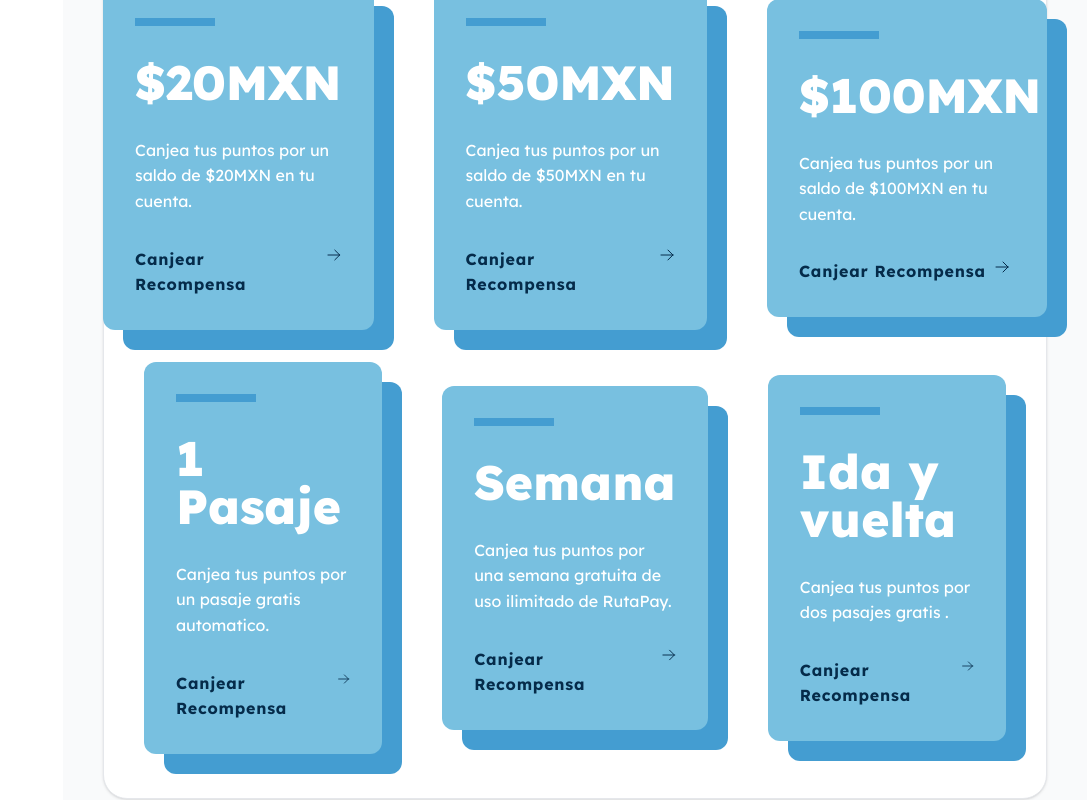
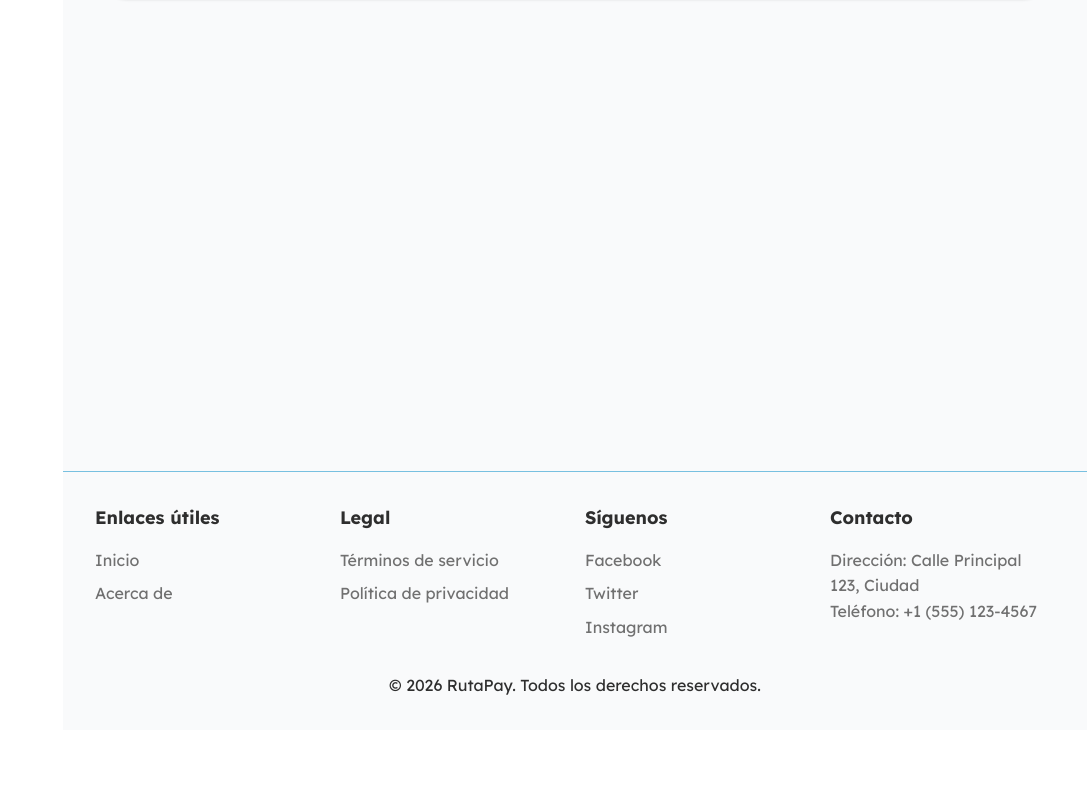
Before and after one commit to RutaPay/Web, a Vue app: page /rewards in a window 1280 px wide. Shown: the part 1340-2140 px from the top of the page, without its empty margins (193-1280 px from the left). After the commit the page ends 2070 px from the top, so only its background shows below. Built offline with nearby package versions, Linux system fonts and the light colour scheme; no server answers.

Commit message:
Remove unused reward options from RewardsView component

```diff
--- a/src/views/RewardsView.vue
+++ b/src/views/RewardsView.vue
@@ -120,177 +120,10 @@ const authStore = useAuthStore()
       >
         Canje de Puntos
       </h3>
-      <div class="h-100 flex items-center justify-center gap-15">
-        <div class="relative w-70 hover:scale-105 transition duration-300 cursor-pointer">
-          <div class="absolute -right-5 -bottom-5 bg-primary h-full w-full rounded-xl"></div>
-          <div class="relative bg-secondary text-white rounded-xl p-8 space-y-8">
-            <div class="h-2 w-20 bg-primary"></div>
-            <div class="text-5xl font-extrabold text-white">$20MXN</div>
-            <p class="leading-sung text-grey-400">
-              Canjea tus puntos por un saldo de $20MXN en tu cuenta.
-            </p>
-            <!-- Puedes cambiarlo por un botón si quieres -->
-            <a href="#" class="text-dark font-bold tracking-wider flex">
-              <span>Canjear Recompensa</span>
-              <svg
-                xmlns="http://www.w3.org/2000/svg"
-                fill="none"
-                viewBox="0 0 24 24"
-                stroke-width="1.5"
-                stroke="currentColor"
-                class="w-4 h-4 ml-2"
-              >
-                <path
-                  stroke-linecap="round"
-                  stroke-linejoin="round"
-                  d="M13.5 4.5 21 12m0 0-7.5 7.5M21 12H3"
-                />
-              </svg>
-            </a>
-          </div>
-        </div>
-        <div class="relative w-70 hover:scale-105 transition duration-300 cursor-pointer">
-          <div class="absolute -right-5 -bottom-5 bg-primary h-full w-full rounded-xl"></div>
-          <div class="relative bg-secondary text-white rounded-xl p-8 space-y-8">
-            <div class="h-2 w-20 bg-primary"></div>
-            <div class="text-5xl font-extrabold text-white">$50MXN</div>
-            <p class="leading-sung text-grey-400">
-              Canjea tus puntos por un saldo de $50MXN en tu cuenta.
-            </p>
-            <!-- Puedes cambiarlo por un botón si quieres -->
-            <a href="#" class="text-dark font-bold tracking-wider flex">
-              <span>Canjear Recompensa</span>
-              <svg
-                xmlns="http://www.w3.org/2000/svg"
-                fill="none"
-                viewBox="0 0 24 24"
-                stroke-width="1.5"
-                stroke="currentColor"
-                class="w-4 h-4 ml-2"
-              >
-                <path
-                  stroke-linecap="round"
-                  stroke-linejoin="round"
-                  d="M13.5 4.5 21 12m0 0-7.5 7.5M21 12H3"
-                />
-              </svg>
-            </a>
-          </div>
-        </div>
-        <div class="relative w-70 hover:scale-105 transition duration-300 cursor-pointer">
-          <div class="absolute -right-5 -bottom-5 bg-primary h-full w-full rounded-xl"></div>
-          <div class="relative bg-secondary text-white rounded-xl p-8 space-y-8">
-            <div class="h-2 w-20 bg-primary"></div>
-            <div class="text-5xl font-extrabold text-white">$100MXN</div>
-            <p class="leading-sung text-grey-400">
-              Canjea tus puntos por un saldo de $100MXN en tu cuenta.
-            </p>
-            <!-- Puedes cambiarlo por un botón si quieres -->
-            <a href="#" class="text-dark font-bold tracking-wider flex">
-              <span>Canjear Recompensa</span>
-              <svg
-                xmlns="http://www.w3.org/2000/svg"
-                fill="none"
-                viewBox="0 0 24 24"
-                stroke-width="1.5"
-                stroke="currentColor"
-                class="w-4 h-4 ml-2"
-              >
-                <path
-                  stroke-linecap="round"
-                  stroke-linejoin="round"
-                  d="M13.5 4.5 21 12m0 0-7.5 7.5M21 12H3"
-                />
-              </svg>
-            </a>
-          </div>
-        </div>
       </div>
       <div class="h-100 flex items-center justify-center gap-15">
-        <div class="relative w-70 hover:scale-105 transition duration-300 cursor-pointer">
-          <div class="absolute -right-5 -bottom-5 bg-primary h-full w-full rounded-xl"></div>
-          <div class="relative bg-secondary text-white rounded-xl p-8 space-y-8">
-            <div class="h-2 w-20 bg-primary"></div>
-            <div class="text-5xl font-extrabold text-white">1 Pasaje</div>
-            <p class="leading-sung text-grey-400">
-              Canjea tus puntos por un pasaje gratis automatico.
-            </p>
-            <!-- Puedes cambiarlo por un botón si quieres -->
-            <a href="#" class="text-dark font-bold tracking-wider flex">
-              <span>Canjear Recompensa</span>
-              <svg
-                xmlns="http://www.w3.org/2000/svg"
-                fill="none"
-                viewBox="0 0 24 24"
-                stroke-width="1.5"
-                stroke="currentColor"
-                class="w-4 h-4 ml-2"
-              >
-                <path
-                  stroke-linecap="round"
-                  stroke-linejoin="round"
-                  d="M13.5 4.5 21 12m0 0-7.5 7.5M21 12H3"
-                />
-              </svg>
-            </a>
-          </div>
-        </div>
-        <div class="relative w-70 hover:scale-105 transition duration-300 cursor-pointer">
-          <div class="absolute -right-5 -bottom-5 bg-primary h-full w-full rounded-xl"></div>
-          <div class="relative bg-secondary text-white rounded-xl p-8 space-y-8">
-            <div class="h-2 w-20 bg-primary"></div>
-            <div class="text-5xl font-extrabold text-white">Semana</div>
-            <p class="leading-sung text-grey-400">
-              Canjea tus puntos por una semana gratuita de uso ilimitado de RutaPay.
-            </p>
-            <!-- Puedes cambiarlo por un botón si quieres -->
-            <a href="#" class="text-dark font-bold tracking-wider flex">
-              <span>Canjear Recompensa</span>
-              <svg
-                xmlns="http://www.w3.org/2000/svg"
-                fill="none"
-                viewBox="0 0 24 24"
-                stroke-width="1.5"
-                stroke="currentColor"
-                class="w-4 h-4 ml-2"
-              >
-                <path
-                  stroke-linecap="round"
-                  stroke-linejoin="round"
-                  d="M13.5 4.5 21 12m0 0-7.5 7.5M21 12H3"
-                />
-              </svg>
-            </a>
-          </div>
-        </div>
-        <div class="relative w-70 hover:scale-105 transition duration-300 cursor-pointer">
-          <div class="absolute -right-5 -bottom-5 bg-primary h-full w-full rounded-xl"></div>
-          <div class="relative bg-secondary text-white rounded-xl p-8 space-y-8">
-            <div class="h-2 w-20 bg-primary"></div>
-            <div class="text-5xl font-extrabold text-white">Ida y vuelta</div>
-            <p class="leading-sung text-grey-400">Canjea tus puntos por dos pasajes gratis .</p>
-            <!-- Puedes cambiarlo por un botón si quieres -->
-            <a href="#" class="text-dark font-bold tracking-wider flex">
-              <span>Canjear Recompensa</span>
-              <svg
-                xmlns="http://www.w3.org/2000/svg"
-                fill="none"
-                viewBox="0 0 24 24"
-                stroke-width="1.5"
-                stroke="currentColor"
-                class="w-4 h-4 ml-2"
-              >
-                <path
-                  stroke-linecap="round"
-                  stroke-linejoin="round"
-                  d="M13.5 4.5 21 12m0 0-7.5 7.5M21 12H3"
-                />
-              </svg>
-            </a>
-          </div>
-        </div>
+
       </div>
-    </div>
   </main>
   <Footer :isClosed="sidebarStore.closedState" />
 </template>
```
